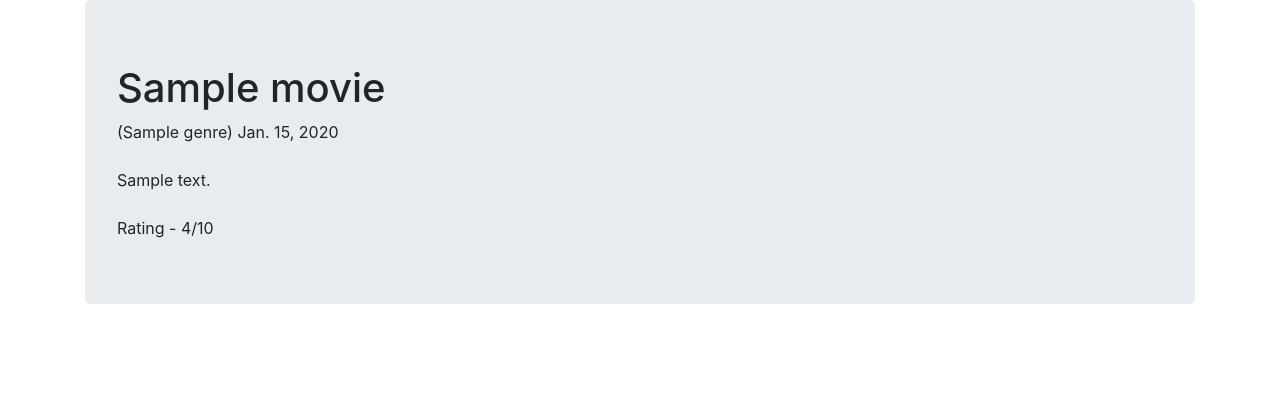
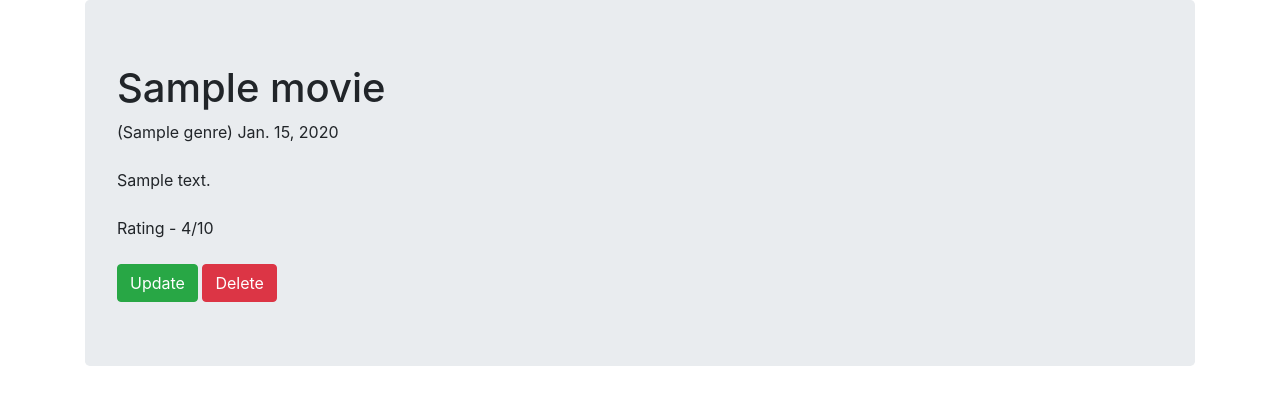
Before and after one commit to jstanczewski/backend_training, a Django app: page /movies/1/ in a window 1280 px wide. Shown: the part 56-461 px from the top of the page. Run offline with Django 3.2, Linux system fonts and the light colour scheme; tables that the repository leaves empty hold one stand-in row (values such as "Sample post"); some libraries are stand-ins or nearby versions.

Commit message:
update & delete added to main page links

```diff
--- a/viewer/templates/detail.html
+++ b/viewer/templates/detail.html
@@ -8,4 +8,7 @@ Film: {{ object.title }}
 ({{ object.genre }}) {{ object.released }}<br><br>
 {{ object.description }} <br><br>
 Rating - {{ object.rating }}/10
+<br><br>
+<a href="{% url 'movie_update' movie.id %}" class="btn btn-success">Update</a>
+<a href="{% url 'movie_delete' movie.id %}" class="btn btn-danger">Delete</a>
 {% endblock %}
--- a/viewer/templates/movies.html
+++ b/viewer/templates/movies.html
@@ -9,7 +9,7 @@
     <ul>
         {% for movie in object_list %}
         <li>
-            <a href="{% url 'movie_details' movie.id %}">{{ movie.title }} ({{ movie.released.year }})</a>
+            <a href="{% url 'movie_details' movie.id %}">{{ movie.title }} ({{ movie.released.year }})</a><br>
         </li>
         {% endfor %}
     </ul>
```
